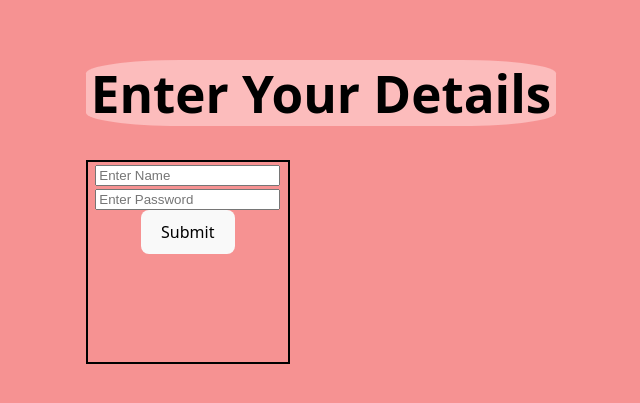
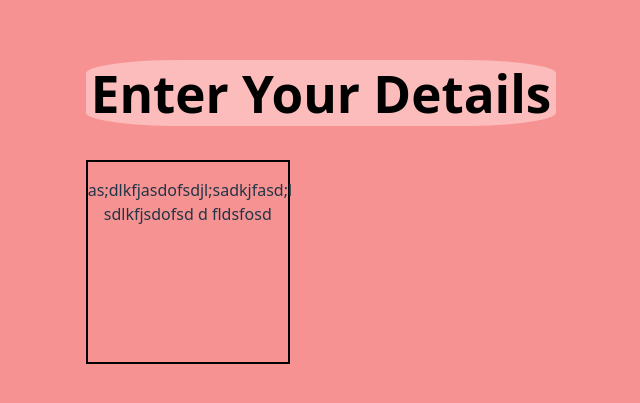
Before and after one commit to ShubhamRaj12345/git-mergetest, a React (Vite) app: page / in a window 1280 px wide. Shown: the part 205-608 px from the top of the page, without its empty margins (319-959 px from the left). Built offline with nearby package versions, Linux system fonts and the light colour scheme.

Commit message:
form removed

```diff
--- a/src/App.jsx
+++ b/src/App.jsx
@@ -1,24 +1,18 @@
-import { useState } from 'react'
+
 import './App.css'
 import './style.css'
 
 function App() {
-  const [count, setCount] = useState(0)
 
   return (
     <>
         <h1>Enter Your Details</h1>
        <div className='io'>
 
-    <form>
-     <input type='text' placeholder="Enter Name"name="text"></input>
-     <br></br>
-      <input type='password' placeholder="Enter Password"name="text"></input>
-    <br></br>
-
-    <button>Submit</button>
-<br></br>
-    </form>
+        <div>
+          <p> as;dlkfjasdofsdjl;sadkjfasd;l   sdlkfjsdofsd d fldsfosd
+          </p>
+        </div>
 
        </div>
     </>
```
